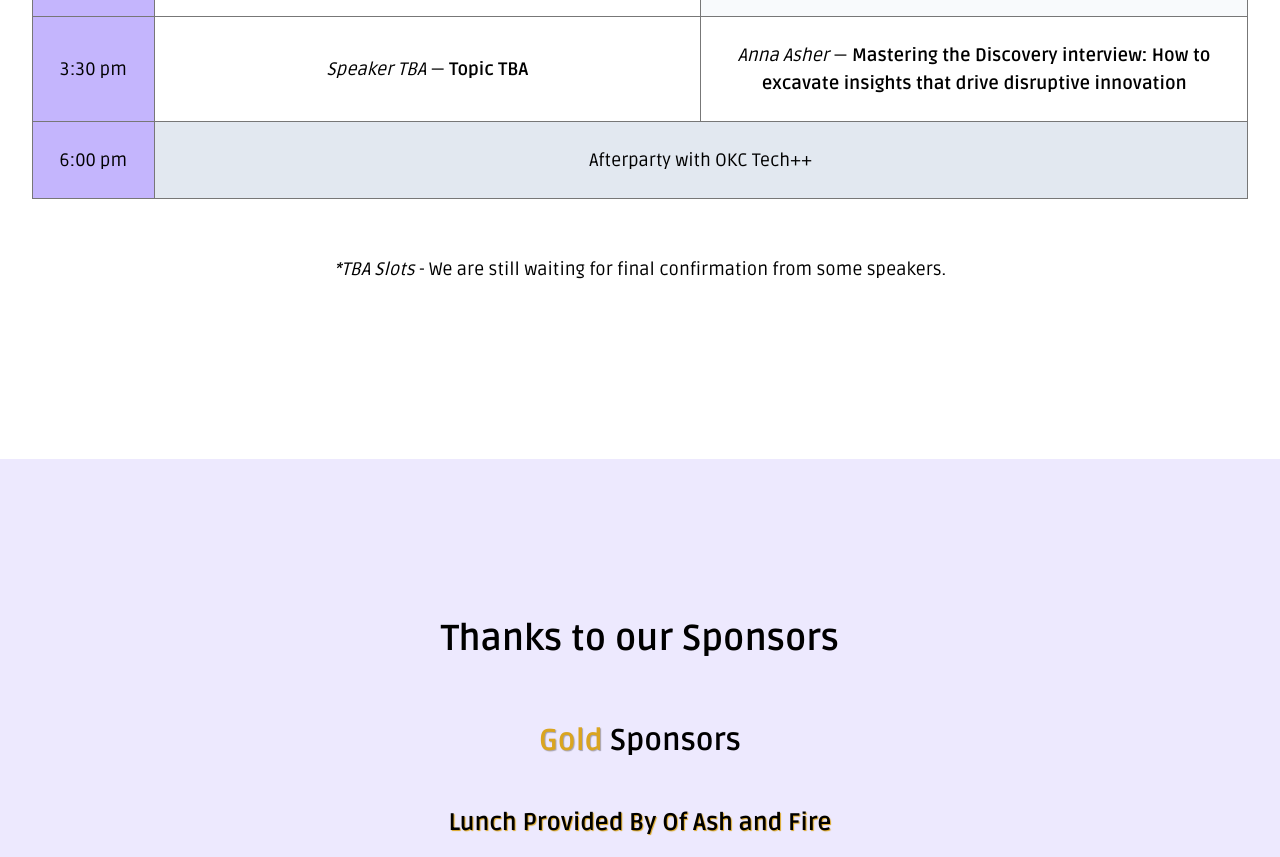
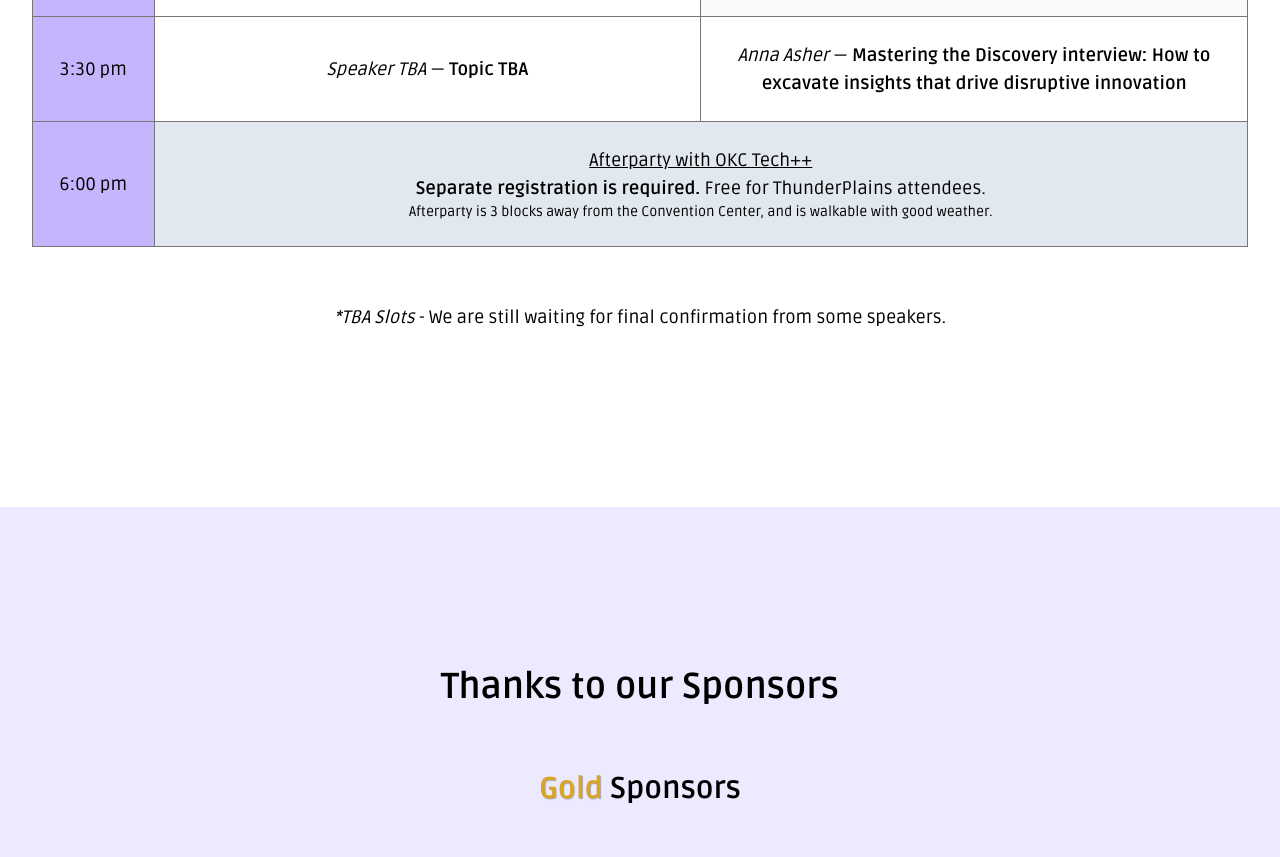
Before and after one commit to techlahoma/thunderplains-2023, a Next.js app: page / in a window 1280 px wide. Shown: the part 1360-2217 px from the top of the page. Built offline with nearby package versions, Linux system fonts and the light colour scheme.

Commit message:
Fix #13 - Add Afterparty link + registration note

```diff
--- a/app/page.tsx
+++ b/app/page.tsx
@@ -119,7 +119,19 @@ export default function Home() {
             <tr>
               <td className="bg-violet-300">6:00 pm</td>
               <td colSpan={2} className="bg-slate-200">
-                Afterparty with OKC Tech++
+                <p>
+                  <a href="https://www.eventbrite.com/e/okc-tech-november-2023-official-thunderplains-after-party-tickets-735853316077">
+                    Afterparty with OKC Tech++
+                  </a>
+                </p>
+                <p>
+                  <strong>Separate registration is required.</strong> Free for ThunderPlains
+                  attendees.
+                </p>
+                <p className="text-sm">
+                  Afterparty is 3 blocks away from the Convention Center, and is walkable with good
+                  weather.
+                </p>
               </td>
             </tr>
           </table>
```
